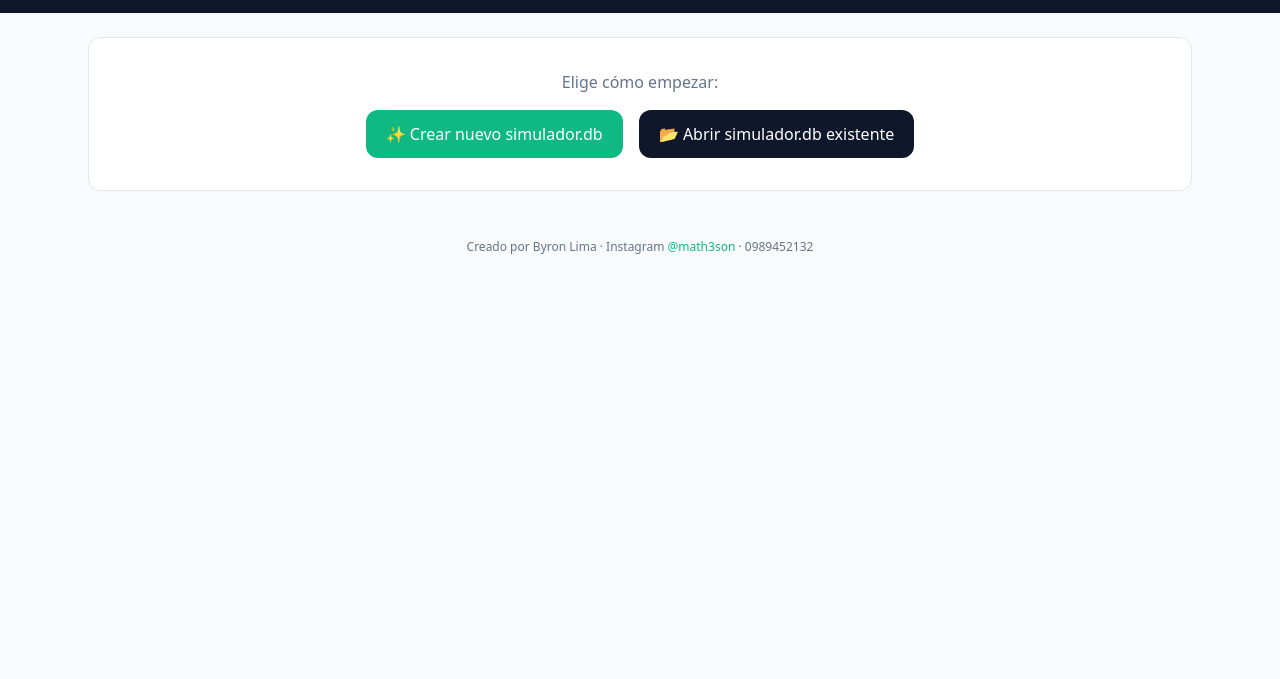
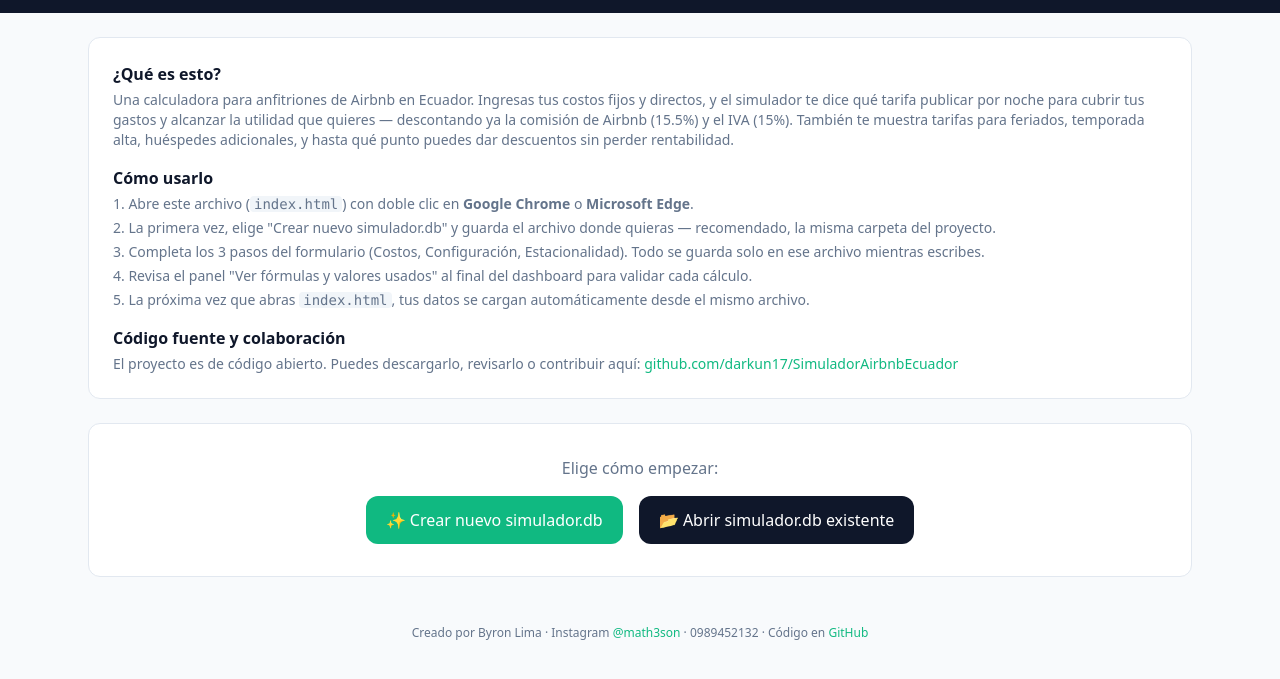
Before and after one commit to darkun17/SimuladorAirbnbEcuador, a website with bundled scripts: page index.html in a window 1280 px wide. Shown: the part 47-726 px from the top of the page. Built offline with nearby package versions, Linux system fonts and the light colour scheme.

Commit message:
docs: add landing info section with purpose, usage steps, and repo link
Adds a card at the top of index.html covering what the simulator does,
a 5-step how-to-use guide, and the GitHub URL for downloading or
contributing. Also links the repo from the footer so it stays
reachable once inside the app.

```diff
--- a/index.html
+++ b/index.html
@@ -17,6 +17,36 @@
   <div id="error-banner" class="hidden bg-red-500 text-white px-6 py-3"></div>
 
   <main class="max-w-6xl mx-auto p-6">
+    <section class="bg-white border border-slate-200 rounded-xl p-6 mb-6 space-y-4">
+      <div>
+        <h2 class="font-semibold mb-1">¿Qué es esto?</h2>
+        <p class="text-sm text-slate-500">
+          Una calculadora para anfitriones de Airbnb en Ecuador. Ingresas tus costos fijos y directos, y el
+          simulador te dice qué tarifa publicar por noche para cubrir tus gastos y alcanzar la utilidad que
+          quieres — descontando ya la comisión de Airbnb (15.5%) y el IVA (15%). También te muestra tarifas
+          para feriados, temporada alta, huéspedes adicionales, y hasta qué punto puedes dar descuentos sin
+          perder rentabilidad.
+        </p>
+      </div>
+      <div>
+        <h2 class="font-semibold mb-1">Cómo usarlo</h2>
+        <ol class="text-sm text-slate-500 list-decimal list-inside space-y-1">
+          <li>Abre este archivo (<code class="bg-slate-100 px-1 rounded">index.html</code>) con doble clic en <strong>Google Chrome</strong> o <strong>Microsoft Edge</strong>.</li>
+          <li>La primera vez, elige "Crear nuevo simulador.db" y guarda el archivo donde quieras — recomendado, la misma carpeta del proyecto.</li>
+          <li>Completa los 3 pasos del formulario (Costos, Configuración, Estacionalidad). Todo se guarda solo en ese archivo mientras escribes.</li>
+          <li>Revisa el panel "Ver fórmulas y valores usados" al final del dashboard para validar cada cálculo.</li>
+          <li>La próxima vez que abras <code class="bg-slate-100 px-1 rounded">index.html</code>, tus datos se cargan automáticamente desde el mismo archivo.</li>
+        </ol>
+      </div>
+      <div>
+        <h2 class="font-semibold mb-1">Código fuente y colaboración</h2>
+        <p class="text-sm text-slate-500">
+          El proyecto es de código abierto. Puedes descargarlo, revisarlo o contribuir aquí:
+          <a href="https://github.com/darkun17/SimuladorAirbnbEcuador" target="_blank" rel="noopener" class="text-emerald-500 hover:underline font-medium">github.com/darkun17/SimuladorAirbnbEcuador</a>
+        </p>
+      </div>
+    </section>
+
     <section id="unsupported-screen" class="hidden bg-white border border-slate-200 rounded-xl p-8 text-center">
       <p class="text-red-500 font-semibold">Este simulador requiere Google Chrome o Microsoft Edge para guardar tus datos en un archivo.</p>
     </section>
@@ -275,7 +305,8 @@
   <footer class="max-w-6xl mx-auto px-6 py-6 text-center text-xs text-slate-500">
     Creado por Byron Lima · Instagram
     <a href="https://instagram.com/math3son" target="_blank" rel="noopener" class="text-emerald-500 hover:underline">@math3son</a>
-    · 0989452132
+    · 0989452132 · Código en
+    <a href="https://github.com/darkun17/SimuladorAirbnbEcuador" target="_blank" rel="noopener" class="text-emerald-500 hover:underline">GitHub</a>
   </footer>
 
   <script src="js/holidays.js"></script>
```
